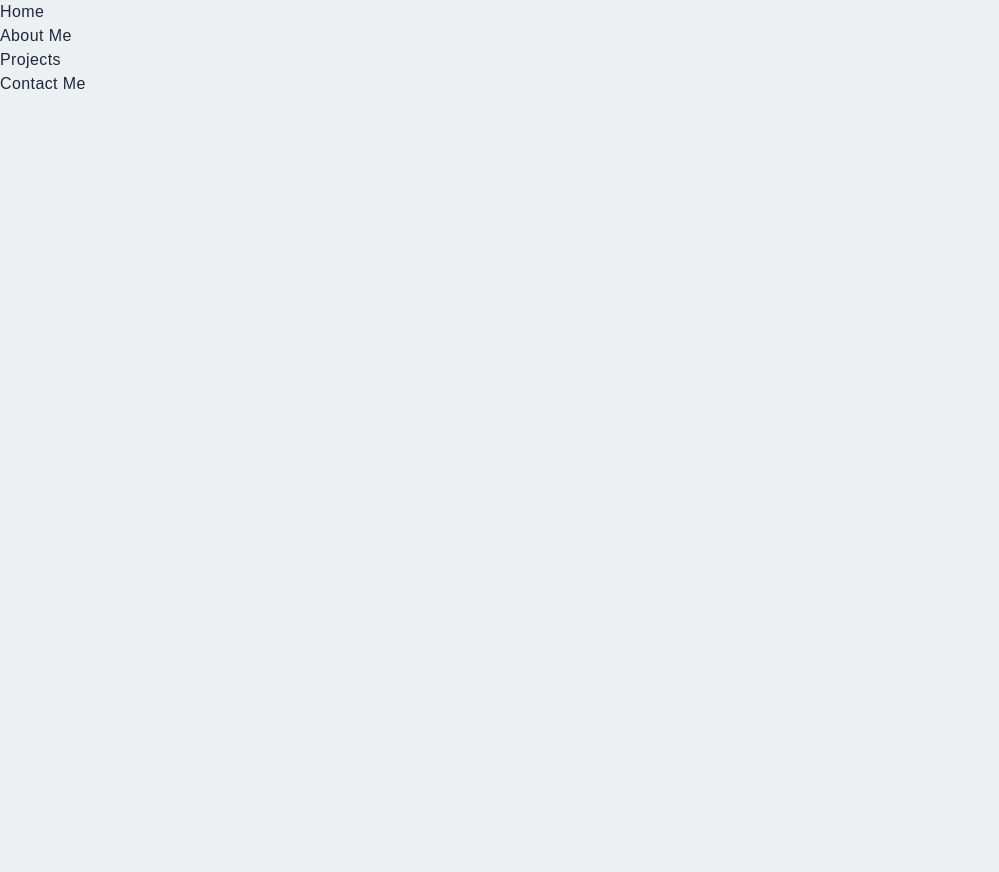
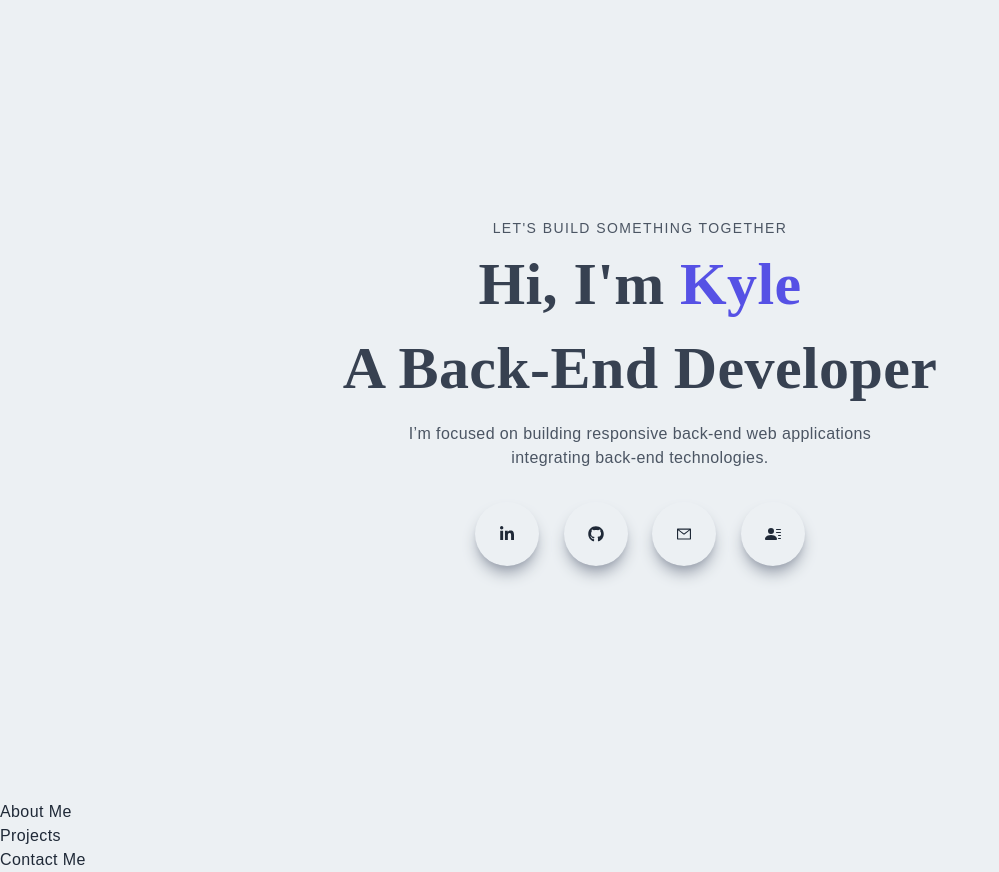
Before and after one commit to Lordy2022/portfolio, a Next.js app: page / in a window 1280 px wide. Shown: the whole page, without its empty margins (0-999 px from the left). Before the commit the page ends 800 px from the top, so only its background shows below. Built offline with nearby package versions, Linux system fonts and the light colour scheme.

Commit message:
changes to nav bar, main and index file

```diff
--- /dev/null
+++ b/src/components/main.tsx
@@ -0,0 +1,59 @@
+import Link from 'next/link';
+import React from 'react';
+import { AiOutlineMail } from 'react-icons/ai';
+import { BsFillPersonLinesFill } from 'react-icons/bs';
+import { FaGithub, FaLinkedinIn } from 'react-icons/fa';
+
+const Main = () => {
+  return (
+    <div id='home' className='w-full h-screen text-center'>
+      <div className='max-w-[1240px] w-full h-full mx-auto p-2 flex justify-center items-center'>
+        <div>
+          <p className='uppercase text-sm tracking-widest text-gray-600'>
+            LET&#39;S BUILD SOMETHING TOGETHER
+          </p>
+          <h1 className='py-4 text-gray-700'>
+            Hi, I&#39;m <span className='text-[#5651e5]'> Kyle</span>
+          </h1>
+          <h1 className='py-2 text-gray-700'>A Back-End Developer</h1>
+          <p className='py-4 text-gray-600 sm:max-w-[70%] m-auto'>
+            I’m focused on building responsive back-end web applications
+            integrating back-end technologies.
+          </p>
+          <div className='flex items-center justify-between max-w-[330px] m-auto py-4'>
+            <a
+              href='https://www.linkedin.com/in/lordmedia/'
+              target='_blank'
+              rel='noreferrer'
+            >
+              <div className='rounded-full shadow-lg shadow-gray-400 p-6 cursor-pointer hover:scale-110 ease-in duration-300'>
+                <FaLinkedinIn />
+              </div>
+            </a>
+            <a
+              href='https://www.linkedin.com/in/lordmedia/'
+              target='_blank'
+              rel='noreferrer'
+            >
+              <div className='rounded-full shadow-lg shadow-gray-400 p-6 cursor-pointer hover:scale-110 ease-in duration-300'>
+                <FaGithub />
+              </div>
+            </a>
+            <Link href='/#contact'>
+              <div className='rounded-full shadow-lg shadow-gray-400 p-6 cursor-pointer hover:scale-110 ease-in duration-300'>
+                <AiOutlineMail />
+              </div>
+            </Link>
+            <Link href='/resume'>
+              <div className='rounded-full shadow-lg shadow-gray-400 p-6 cursor-pointer hover:scale-110 ease-in duration-300'>
+                <BsFillPersonLinesFill />
+              </div>
+            </Link>
+          </div>
+        </div>
+      </div>
+    </div>
+  );
+};
+
+export default Main;
--- /dev/null
+++ b/src/components/navbar.tsx
@@ -0,0 +1,222 @@
+import Image from 'next/image';
+import Link from 'next/link';
+import React, { useState, useEffect } from 'react';
+import { AiOutlineClose, AiOutlineMail, AiOutlineMenu } from 'react-icons/ai';
+import { FaGithub, FaLinkedinIn } from 'react-icons/fa';
+import { BsFillPersonLinesFill } from 'react-icons/bs';
+// import { useRouter } from 'next/router';
+import NavLogo from '../../public/navLogo.png'
+
+const Navbar = () => {
+  const [nav, setNav] = useState(false);
+  const [shadow, setShadow] = useState(false);
+  const [navBg, setNavBg] = useState('#ecf0f3');
+  const [linkColor, setLinkColor] = useState('#1f2937');
+  // const [position, setPosition] = useState('fixed')
+  // const router = useRouter();
+
+  // useEffect(() => {
+  //   if (
+  //     router.asPath === '/property' ||
+  //     router.asPath === '/crypto' ||
+  //     router.asPath === '/netflix' ||
+  //     router.asPath === '/twitch'
+  //   ) {
+  //     setNavBg('transparent');
+  //     setLinkColor('#ecf0f3');
+  //   } else {
+  //     setNavBg('#ecf0f3');
+  //     setLinkColor('#1f2937');
+  //   }
+  // }, [router]);
+
+  const handleNav = () => {
+    setNav(!nav);
+  };
+
+  useEffect(() => {
+    const handleShadow = () => {
+      if (window.scrollY >= 90) {
+        setShadow(true);
+      } else {
+        setShadow(false);
+      }
+    };
+    window.addEventListener('scroll', handleShadow);
+  }, []);
+
+  return (
+    <div
+      style={{ backgroundColor: `${navBg}` }}
+      className={
+        shadow
+          ? 'fixed w-full h-20 shadow-xl z-[100] ease-in-out duration-300'
+          : 'fixed w-full h-20 z-[100]'
+      }
+    >
+      <div className='flex justify-between items-center w-full h-full px-2 2xl:px-16'>
+        <Link href='/'>
+          <a>
+            <Image
+              src={NavLogo}
+              alt='/'
+              width='125'
+              height='50'
+              className='cursor-pointer'
+            />
+          </a>
+        </Link>
+        <div>
+          <ul style={{ color: `${linkColor}` }} className='hidden md:flex'>
+            <li className='ml-10 text-sm uppercase hover:border-b'>
+              <Link href='/'>Home</Link>
+            </li>
+            <li className='ml-10 text-sm uppercase hover:border-b'>
+              <Link href='/#about'>About</Link>
+            </li>
+            <li className='ml-10 text-sm uppercase hover:border-b'>
+              <Link href='/#skills'>Skills</Link>
+            </li>
+            <li className='ml-10 text-sm uppercase hover:border-b'>
+              <Link href='/#projects'>Projects</Link>
+            </li>
+            <li className='ml-10 text-sm uppercase hover:border-b'>
+              <Link href='/resume'>Resume</Link>
+            </li>
+            <li className='ml-10 text-sm uppercase hover:border-b'>
+              <Link href='/#contact'>Contact</Link>
+            </li>
+          </ul>
+          {/* Hamburger Icon */}
+          <div
+            style={{ color: `${linkColor}` }}
+            onClick={handleNav}
+            className='md:hidden'
+          >
+            <AiOutlineMenu size={25} />
+          </div>
+        </div>
+      </div>
+
+      {/* Mobile Menu */}
+      {/* Overlay */}
+      <div
+        className={
+          nav ? 'md:hidden fixed left-0 top-0 w-full h-screen bg-black/70' : ''
+        }
+      >
+        {/* Side Drawer Menu */}
+        <div
+          className={
+            nav
+              ? ' fixed left-0 top-0 w-[75%] sm:w-[60%] md:w-[45%] h-screen bg-[#ecf0f3] p-10 ease-in duration-500'
+              : 'fixed left-[-100%] top-0 p-10 ease-in duration-500'
+          }
+        >
+          <div>
+            <div className='flex w-full items-center justify-between'>
+              <Link href='/'>
+                <a>
+                  <Image
+                    src={NavLogo}
+                    width='87'
+                    height='35'
+                    alt='/'
+                  />
+                </a>
+              </Link>
+              <div
+                onClick={handleNav}
+                className='rounded-full shadow-lg shadow-gray-400 p-3 cursor-pointer'
+              >
+                <AiOutlineClose />
+              </div>
+            </div>
+            <div className='border-b border-gray-300 my-4'>
+              <p className='w-[85%] md:w-[90%] py-4'>
+                Let&#39;s build something legendary together
+              </p>
+            </div>
+          </div>
+          <div className='py-4 flex flex-col'>
+            <ul className='uppercase'>
+              <Link href='/'>
+                <li onClick={() => setNav(false)} className='py-4 text-sm'>
+                  Home
+                </li>
+              </Link>
+              <Link href='/#about'>
+                <li onClick={() => setNav(false)} className='py-4 text-sm'>
+                  About
+                </li>
+              </Link>
+              <Link href='/#skills'>
+                <li onClick={() => setNav(false)} className='py-4 text-sm'>
+                  Skills
+                </li>
+              </Link>
+              <Link href='/#projects'>
+                <li onClick={() => setNav(false)} className='py-4 text-sm'>
+                  Projects
+                </li>
+              </Link>
+              <Link href='/resume'>
+                <li onClick={() => setNav(false)} className='py-4 text-sm'>
+                  Resume
+                </li>
+              </Link>
+              <Link href='/#contact'>
+                <li onClick={() => setNav(false)} className='py-4 text-sm'>
+                  Contact
+                </li>
+              </Link>
+            </ul>
+            <div className='pt-40'>
+              <p className='uppercase tracking-widest text-[#5651e5]'>
+                Let&#39;s Connect
+              </p>
+              <div className='flex items-center justify-between my-4 w-full sm:w-[80%]'>
+                <a
+                  href='https://www.linkedin.com/in/lordmedia/'
+                  target='_blank'
+                  rel='noreferrer'
+                >
+                  <div className='rounded-full shadow-lg shadow-gray-400 p-3 cursor-pointer hover:scale-105 ease-in duration-300'>
+                    <FaLinkedinIn />
+                  </div>
+                </a>
+                <a
+                  href='https://www.linkedin.com/in/lordmedia/'
+                  target='_blank'
+                  rel='noreferrer'
+                >
+                  <div className='rounded-full shadow-lg shadow-gray-400 p-3 cursor-pointer hover:scale-105 ease-in duration-300'>
+                    <FaGithub />
+                  </div>
+                </a>
+                <Link href='/#contact'>
+                  <div
+                    onClick={() => setNav(!nav)}
+                    className='rounded-full shadow-lg shadow-gray-400 p-3 cursor-pointer hover:scale-105 ease-in duration-300'
+                  >
+                    <AiOutlineMail />
+                  </div>
+                </Link>
+                <Link href='/resume'>
+                  <div
+                    onClick={() => setNav(!nav)}
+                    className='rounded-full shadow-lg shadow-gray-400 p-3 cursor-pointer hover:scale-105 ease-in duration-300'
+                  >
+                    <BsFillPersonLinesFill />
+                  </div>
+                </Link>
+              </div>
+            </div>
+          </div>
+        </div>
+      </div>
+    </div>
+  );
+};
+
+export default Navbar;
--- a/src/pages/index.tsx
+++ b/src/pages/index.tsx
@@ -1,22 +1,24 @@
-import Link from 'next/link'
+import Head from 'next/head'
+import About from './aboutMe'
+import Contact from './contactMe'
+import Main from '../components/main'
+import Projects from './projects'
 
-function Home() {
+
+
+
+export default function Home() {
   return (
-    <ul>
-      <li>
-        <Link href="/">Home</Link>
-      </li>
-      <li>
-        <Link href="/aboutMe">About Me</Link>
-      </li>
-      <li>
-        <Link href="/projects">Projects</Link>
-      </li>
-      <li>
-        <Link href="/contactMe">Contact Me</Link>
-      </li>
-    </ul>
+    <div>
+      <Head>
+        <title>Kyle | Back-End Developer</title>
+        <meta name="description" content="I’m a back-end developer, welcome to my portfolio! I specialise in building and developing apps, which provide a positive user experience" />
+        <link rel="icon" href="/icon.png" />
+      </Head>
+    <Main />
+    <About />
+    <Projects />
+    <Contact />
+    </div>
   )
 }
-
-export default Home
```
Also changed, not shown: public/icon.png (added), public/navLogo.png (renamed from public/lordmediaLogoOnLightBlue.png).
